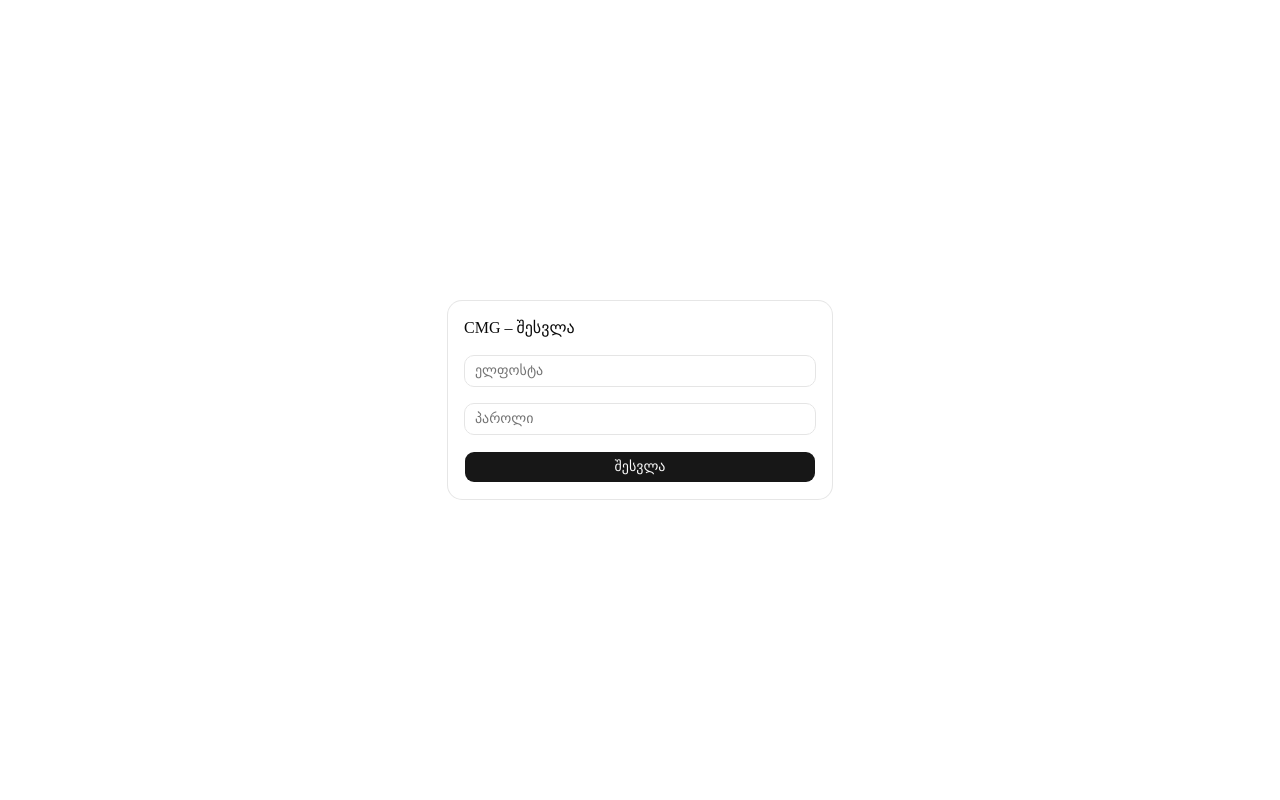
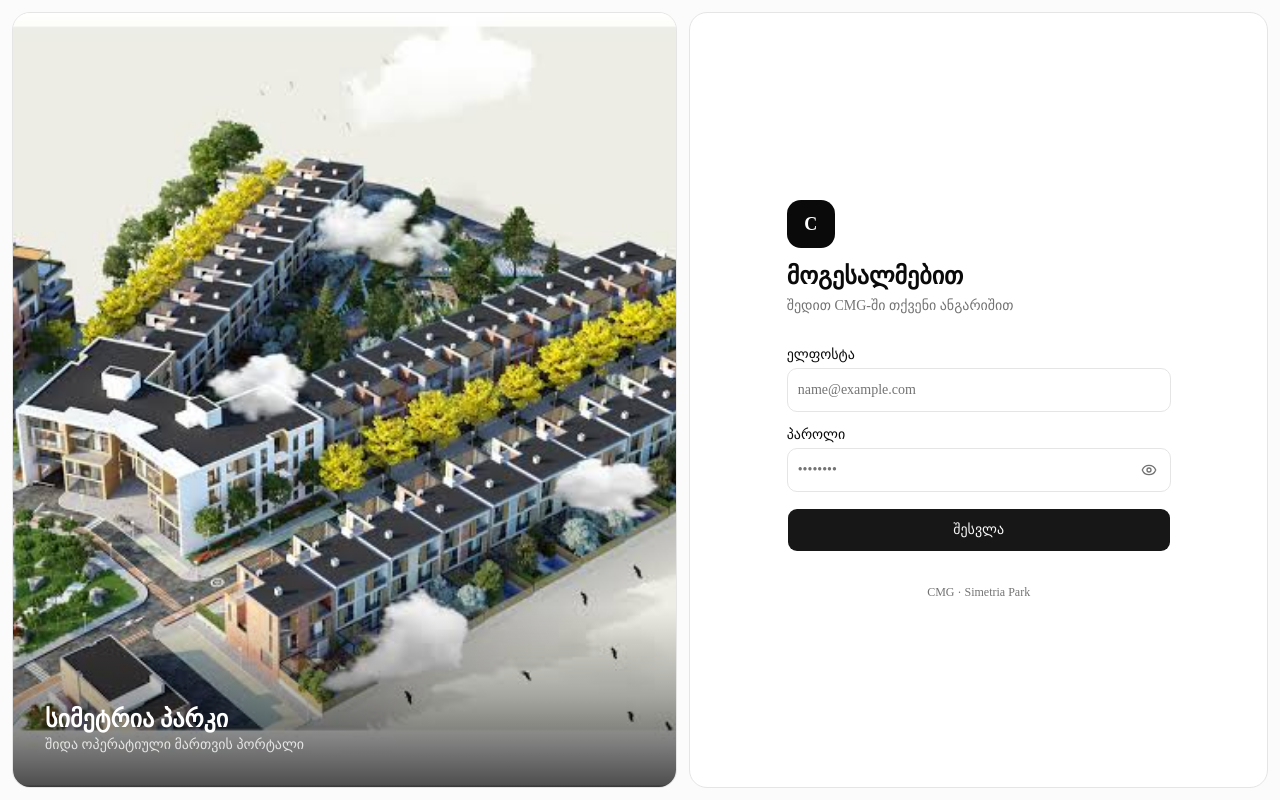
Before and after one commit to PinoqioDOM/CMG, a Next.js app: page /login in a window 1280 px wide. Built offline with nearby package versions, Linux system fonts and the light colour scheme.

Commit message:
New Login Design

```diff
--- a/src/app/login/page.tsx
+++ b/src/app/login/page.tsx
@@ -1,16 +1,19 @@
 "use client";
 
 import { useState } from "react";
+import Image from "next/image";
 import { useRouter } from "next/navigation";
+import { Eye, EyeOff } from "lucide-react";
 import { createClient } from "@/lib/supabase/client";
 import { Button } from "@/components/ui/button";
 import { Input } from "@/components/ui/input";
-import { Card, CardContent, CardHeader, CardTitle } from "@/components/ui/card";
+import { Label } from "@/components/ui/label";
 
 export default function LoginPage() {
   const router = useRouter();
   const [email, setEmail] = useState("");
   const [password, setPassword] = useState("");
+  const [show, setShow] = useState(false);
   const [error, setError] = useState("");
   const [loading, setLoading] = useState(false);
 
@@ -30,34 +33,89 @@ export default function LoginPage() {
   }
 
   return (
-    <main className="flex min-h-screen items-center justify-center p-4">
-      <Card className="w-full max-w-sm">
-        <CardHeader>
-          <CardTitle>CMG – შესვლა</CardTitle>
-        </CardHeader>
-        <CardContent>
+    <main className="grid min-h-screen gap-3 bg-muted/40 p-2 lg:grid-cols-[1.15fr_1fr] lg:p-3">
+      {/* მარცხენა: ფოტო */}
+      <section className="relative min-h-52 overflow-hidden rounded-2xl border lg:min-h-0">
+        <Image
+          src="/Simetria.jpg"
+          alt="Simetria Park"
+          fill
+          priority
+          sizes="(min-width: 1024px) 55vw, 100vw"
+          className="object-cover"
+        />
+        <div className="absolute inset-x-0 bottom-0 bg-gradient-to-t from-black/70 via-black/30 to-transparent p-5 pt-16 text-white md:p-8 md:pt-24">
+          <div className="text-xl font-semibold md:text-2xl">სიმეტრია პარკი</div>
+          <div className="text-sm text-white/80">შიდა ოპერატიული მართვის პორტალი</div>
+        </div>
+      </section>
+
+      {/* მარჯვენა: შესვლა */}
+      <section className="flex items-center justify-center rounded-2xl border bg-background p-6 md:p-10">
+        <div className="w-full max-w-sm">
+          <div className="mb-8">
+            <div className="mb-3 inline-flex size-12 items-center justify-center rounded-xl bg-foreground text-lg font-bold text-background">
+              C
+            </div>
+            <h1 className="text-2xl font-bold">მოგესალმებით</h1>
+            <p className="mt-1 text-sm text-muted-foreground">
+              შედით CMG-ში თქვენი ანგარიშით
+            </p>
+          </div>
+
           <form onSubmit={onSubmit} className="space-y-4">
+            <div className="space-y-1.5">
+              <Label htmlFor="email">ელფოსტა</Label>
               <Input
+                id="email"
                 type="email"
-              placeholder="ელფოსტა"
+                autoComplete="username"
+                placeholder="name@example.com"
                 value={email}
                 onChange={(e) => setEmail(e.target.value)}
+                className="h-11"
                 required
               />
+            </div>
+
+            <div className="space-y-1.5">
+              <Label htmlFor="password">პაროლი</Label>
+              <div className="relative">
                 <Input
-              type="password"
-              placeholder="პაროლი"
+                  id="password"
+                  type={show ? "text" : "password"}
+                  autoComplete="current-password"
+                  placeholder="••••••••"
                   value={password}
                   onChange={(e) => setPassword(e.target.value)}
+                  className="h-11 pr-11"
                   required
                 />
-            {error && <p className="text-sm text-red-600">{error}</p>}
-            <Button type="submit" className="w-full" disabled={loading}>
-              {loading ? "..." : "შესვლა"}
+                <button
+                  type="button"
+                  onClick={() => setShow((v) => !v)}
+                  aria-label={show ? "პაროლის დამალვა" : "პაროლის ჩვენება"}
+                  className="absolute inset-y-0 right-0 flex w-11 items-center justify-center text-muted-foreground hover:text-foreground"
+                >
+                  {show ? <EyeOff className="size-4" /> : <Eye className="size-4" />}
+                </button>
+              </div>
+            </div>
+
+            {error && (
+              <p className="rounded-md bg-red-50 px-3 py-2 text-sm text-red-700">{error}</p>
+            )}
+
+            <Button type="submit" className="h-11 w-full" disabled={loading}>
+              {loading ? "შესვლა..." : "შესვლა"}
             </Button>
           </form>
-        </CardContent>
-      </Card>
+
+          <p className="mt-8 text-center text-xs text-muted-foreground">
+            CMG · Simetria Park
+          </p>
+        </div>
+      </section>
     </main>
   );
 }
```
Also changed, not shown: public/Simetria.jpg (added). Lines whose indentation alone changed are shown as unchanged.
